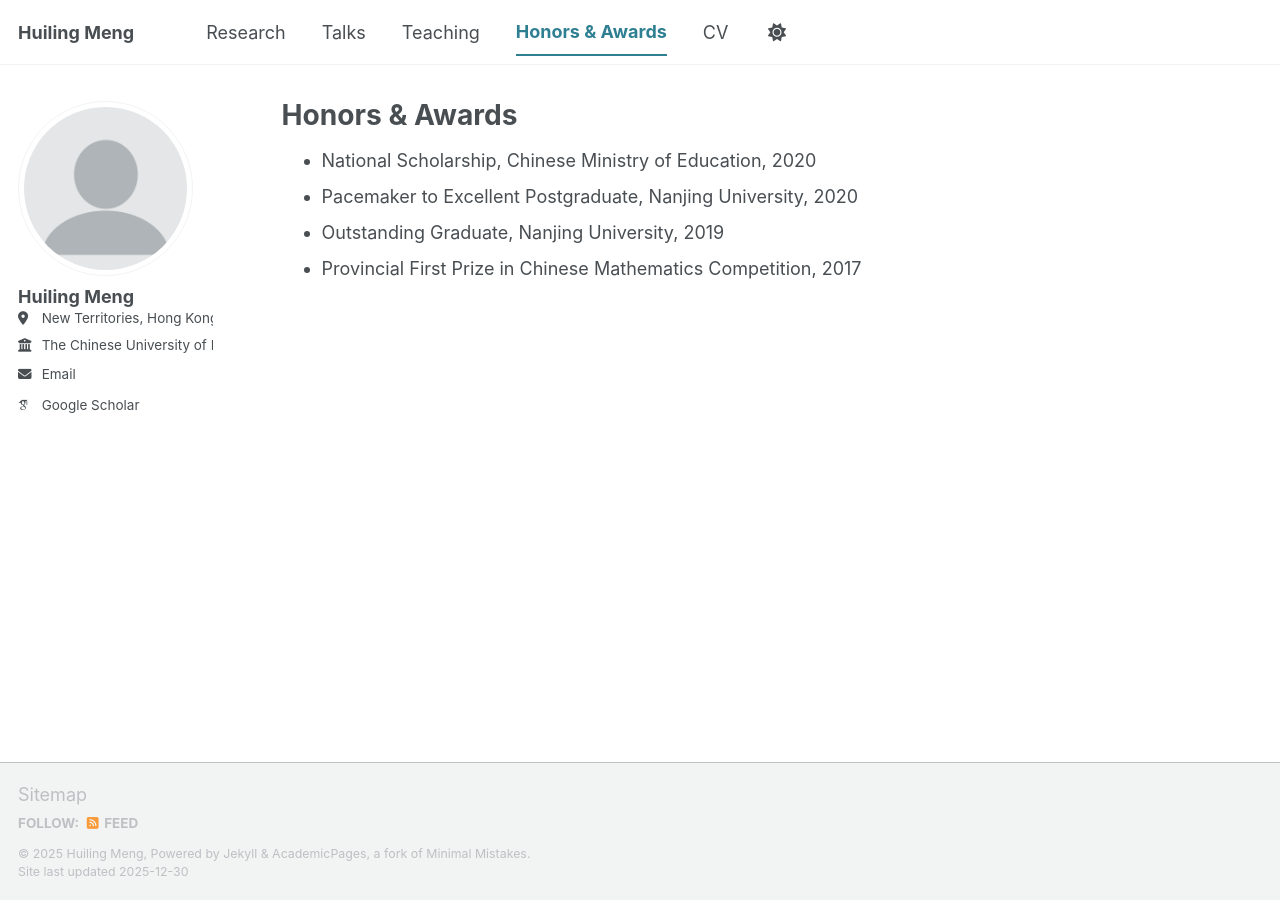
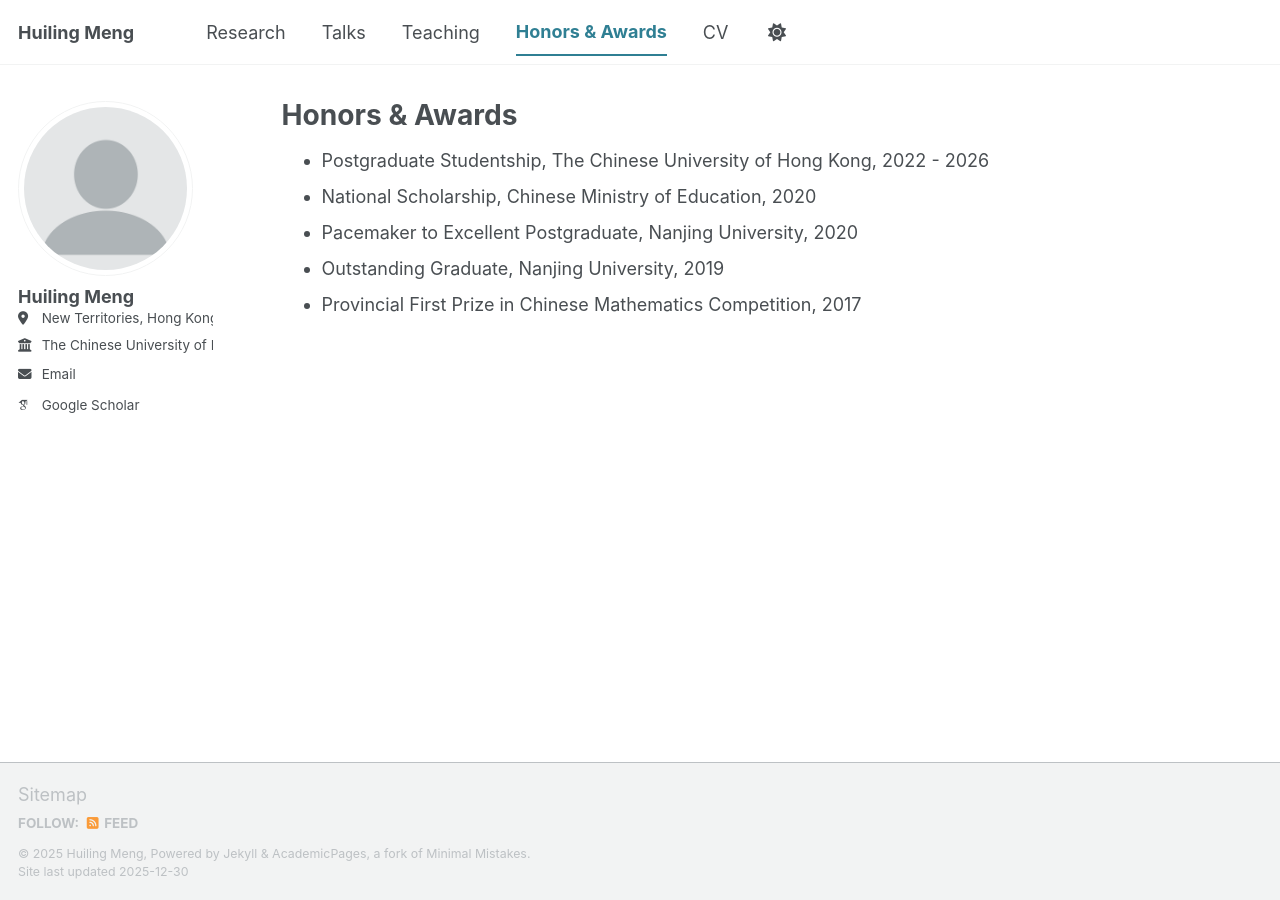
Before and after one commit to huilingmeng/huilingmeng.github.io, a Jekyll site: the page built from _pages/honors-awards.md, in a window 1280 px wide. Built offline with Jekyll 4.4.1, drawn with Linux system fonts in a browser that asks for light colours; some web fonts are replaced; a script bundle is joined from its source files by our own code; library files that are not in the unit come from our copies.

Commit message:
Update honors-awards.md

```diff
--- a/_pages/honors-awards.md
+++ b/_pages/honors-awards.md
@@ -5,6 +5,7 @@ permalink: /honors-awards/
 author_profile: true
 ---
 
+- Postgraduate Studentship, The Chinese University of Hong Kong, 2022 - 2026
 - National Scholarship, Chinese Ministry of Education, 2020
 - Pacemaker to Excellent Postgraduate, Nanjing University, 2020
 - Outstanding Graduate, Nanjing University, 2019
```
